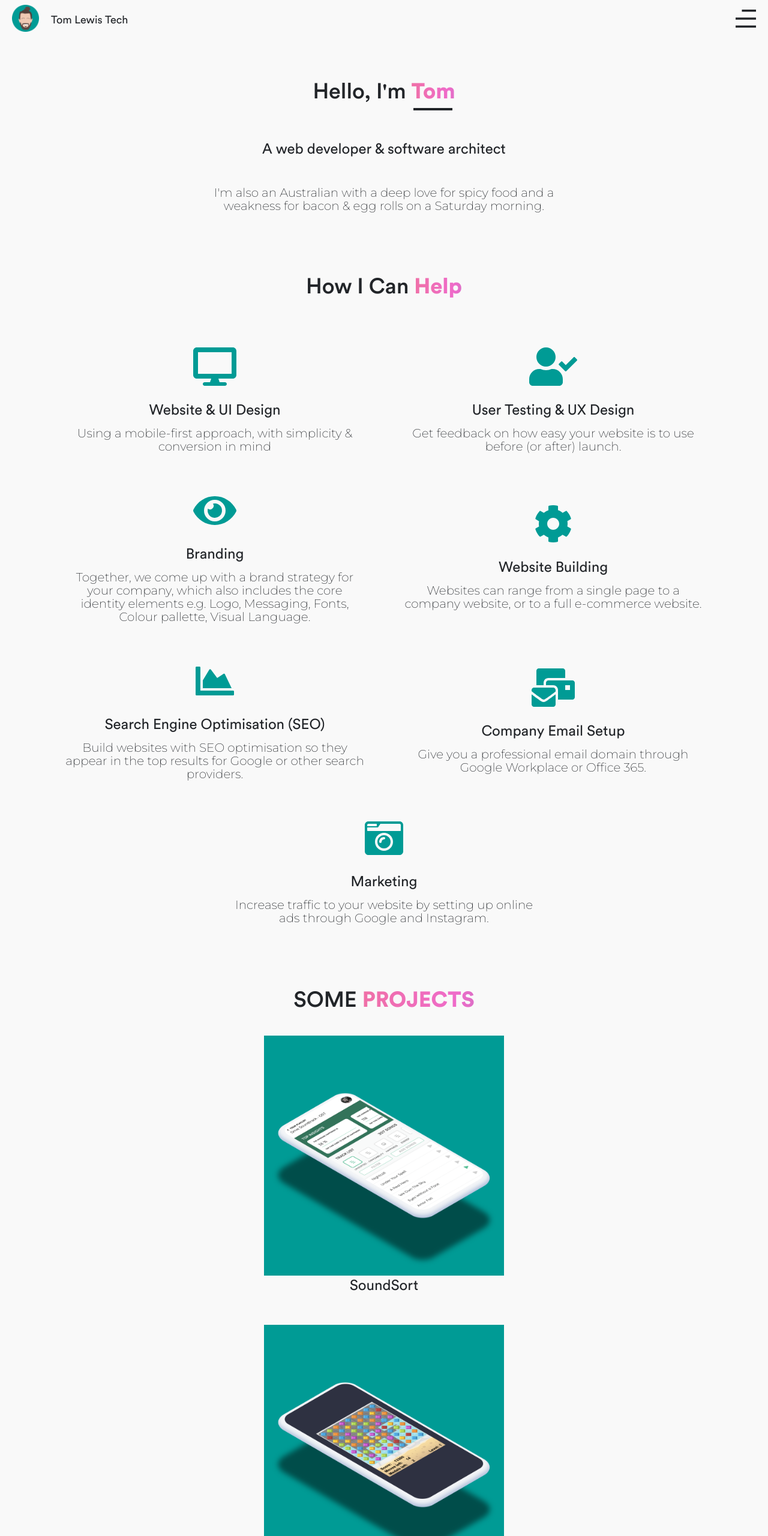
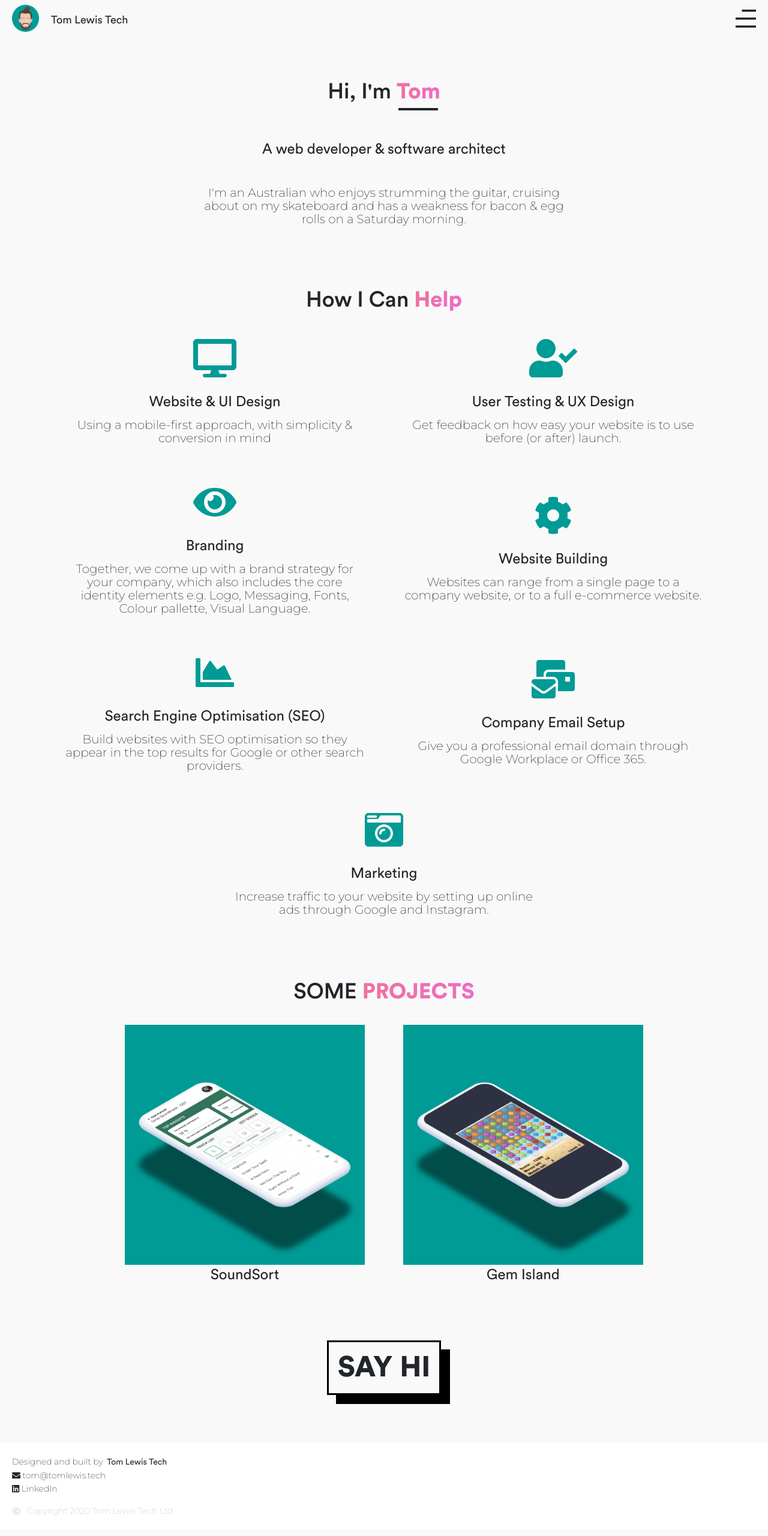
Before and after one commit to tombrereton/tomlewistech, a Gatsby site: page / in a window 1280 px wide. Shown: the top 2560 px of the page at 60% size. Built offline with nearby package versions, Linux system fonts and the light colour scheme; Gatsby itself is replaced by a stand-in of ours; a web font is replaced by a local one.

Commit message:
fix spacing

```diff
--- a/src/components/Project/project.jsx
+++ b/src/components/Project/project.jsx
@@ -5,11 +5,11 @@ export default function Project(props) {
   const image = props.image;
   const url = props.url;
   return (
-    <a href={url}>
+    <a className={styles.projectContainer} href={url}>
       <div className={styles.project}>
-        <img className={styles.projectImg} src={image} alt="project screen preview"/>
+        <img className={styles.projectImg} src={image} alt="project screen preview" />
       </div>
-      <h4 className={styles.title}>{props.title}</h4>
+        <h4 className={styles.title}>{props.title}</h4>
     </a>
   )
 }
--- a/src/components/Project/project.module.css
+++ b/src/components/Project/project.module.css
@@ -4,6 +4,10 @@
     --project-width: min(calc(100vw - 40px), 400px);
     --image-width: calc(var(--project-width) - 50px);
     --image-hover: calc(var(--project-width) + 80px);
+}
+
+.projectContainer {
+    margin: 2em;
 }
 
 .project {
@@ -24,5 +28,4 @@
 
 .title {
     text-align: center;
-    margin: 0 0 2em 0;
 }
--- a/src/pages/index.js
+++ b/src/pages/index.js
@@ -16,9 +16,9 @@ export default function Home() {
       <div className={styles.pageWrapper}>
         <div className={styles.page}>
           <div className={styles.introSection}>
-            <h3 className={styles.heading}>Hello, I'm <Link to="/about" className={styles.heading}><span className={`${styles.highlight} ${styles.underline}`}>Tom</span></Link></h3>
+            <h3 className={styles.heading}>Hi, I'm <Link to="/about" className={styles.heading}><span className={`${styles.highlight} ${styles.underline}`}>Tom</span></Link></h3>
             <h4 className={styles.subHeading}>A web developer & software architect</h4>
-            <p className={styles.textBody}>I'm also an Australian with a deep love for spicy food and a weakness for bacon & egg rolls on a Saturday morning.</p>
+            <p className={styles.textBody}>I'm an Australian who enjoys strumming the guitar, cruising about on my skateboard and has a weakness for bacon & egg rolls on a Saturday morning.</p>
           </div>
           <h3 className={styles.sectionHeading}>How I Can <span className={styles.highlight}>Help</span></h3>
           <div className={styles.servicesSection}>
@@ -45,8 +45,10 @@ export default function Home() {
             </Service>
           </div>
           <h2 className={styles.sectionHeading}>Some <span className={styles.highlight}>Projects</span></h2>
-          <Project image={soundsort} title="SoundSort" url="https://soundsort.net" />
-          <Project image={gemIsland} title="Gem Island" url="https://gemislandserverless.netlify.app/" />
+          <div className={styles.projectsSection}>
+            <Project image={soundsort} title="SoundSort" url="https://soundsort.net" />
+            <Project image={gemIsland} title="Gem Island" url="https://gemislandserverless.netlify.app/" />
+          </div>
           <BigLink />
 
         </div>
--- a/src/pages/pages.module.scss
+++ b/src/pages/pages.module.scss
@@ -18,7 +18,7 @@ html {
     align-items: center;
 }
 
-.servicesSection {
+.servicesSection, .projectsSection {
     display: flex;
     flex-wrap: wrap;
     align-items: center;
@@ -63,12 +63,12 @@ html {
 
 .sectionHeading {
     text-align: center;
-    margin: 2em 0 1em 0;
+    margin: 2em 0 0 0;
 }
 
 .firstSectionHeading {
     text-align: center;
-    margin: 0 0 1em 0;
+    margin: 0 0 0 0;
 }
 
 .underline {
@@ -95,9 +95,10 @@ html {
 }
 
 .bigTextBody {
-    padding: 0 0 1em 0;
+    padding: 0.5em 0 1em 0;
     font-size: 18px;
     text-align: left;
+    max-width: 600px;
 }
 
 .profileImg {
```
Also changed, not shown: src/pages/about.js (+3 -4 lines).
